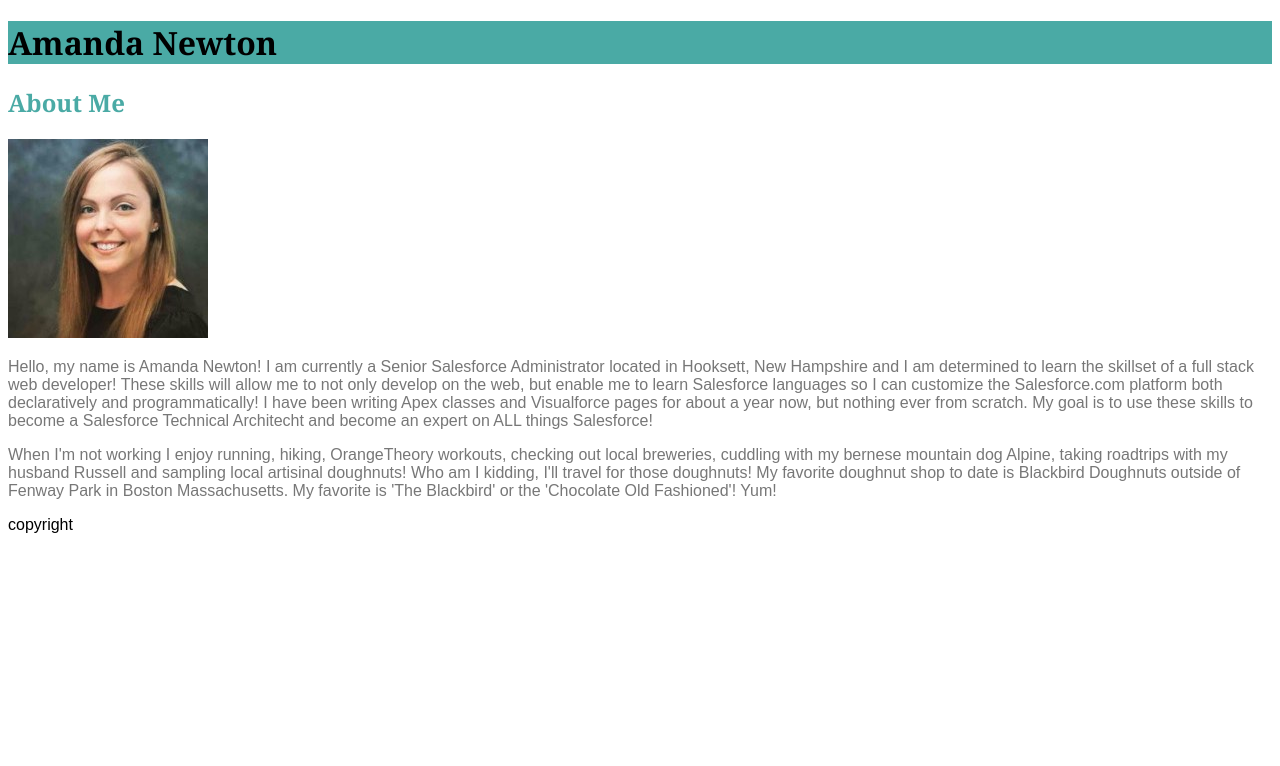
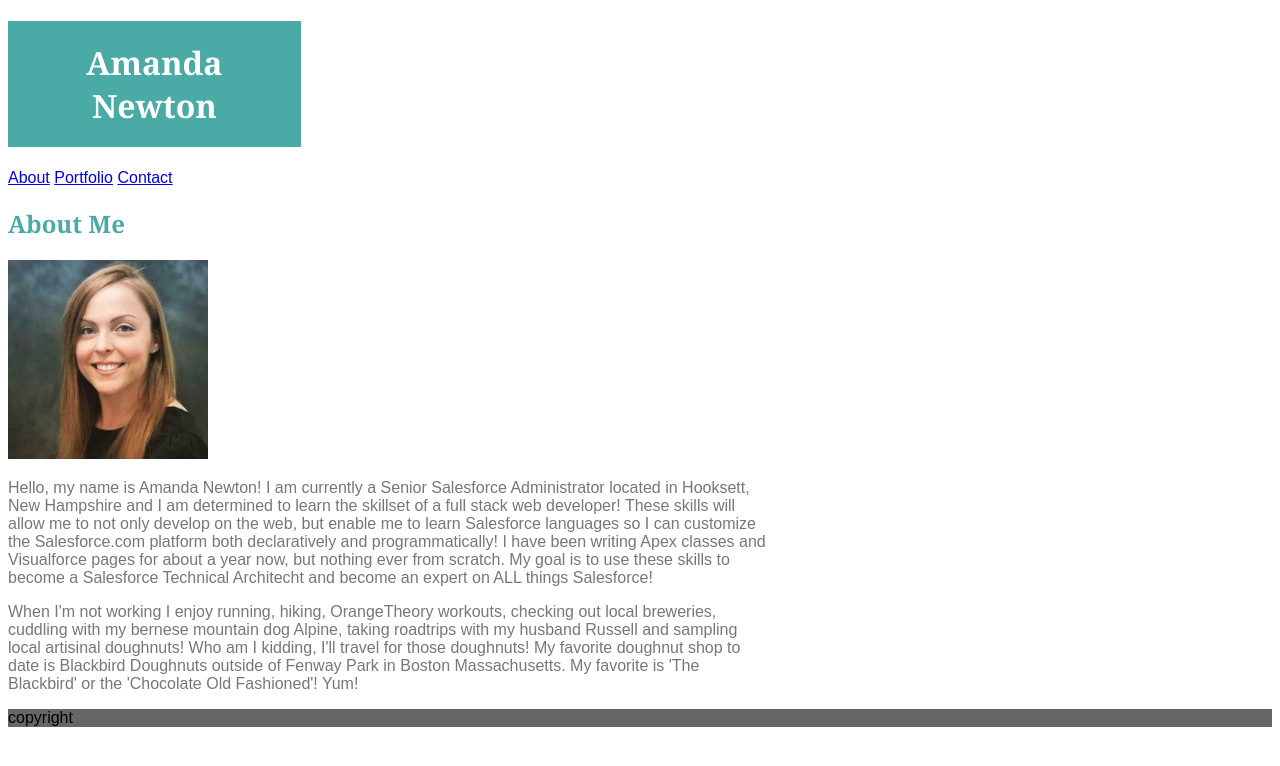
Before and after one commit to amandanewton/Basic-Portfolio, a plain HTML site: page index.html in a window 1280 px wide. Drawn offline with Linux system fonts and the light colour scheme; a script that the page names is missing.

Commit message:
updated all pages

```diff
--- a/assets/css/style.css
+++ b/assets/css/style.css
@@ -1,6 +1,21 @@
+header{
+    background-color: #ffffff;
+    border-color: #cccccc;
+}
+
+footer{
+    background-color: #666666;
+    border-top-color: #4aaaa5;
+    border-width: 30%;
+}
+
 h1{
     background-color: #4aaaa5;
     font-family: 'Georgia', Times, Times New Roman, serif;
+    padding: 20px;
+    width: 20%;
+    text-align: center;
+    color: #ffffff;
 }
 
 h2{
@@ -17,3 +32,7 @@ body{
     border-color: #dddddd;
     font-family: 'Arial', 'Helvetica Neue', Helvetica, sans-serif;
 }
+
+.maincontent{
+    width: 60%;
+}
--- a/index.html
+++ b/index.html
@@ -11,12 +11,16 @@
 <body>
     <header>
         <h1>Amanda Newton</h1>
+        <a href="./index.html">About</a>
+        <a href="./portfolio.html">Portfolio</a>
+        <a href="./contact.html">Contact</a>
    </header>
-    <h2>About Me</h2>
-    <img src="assets/images/amandanewton.png" alt="">
-    <p>Hello, my name is Amanda Newton! I am currently a Senior Salesforce Administrator located in Hooksett, New Hampshire and I am determined to learn the skillset of a full stack web developer! These skills will allow me to not only develop on the web, but enable me to learn Salesforce languages so I can customize the Salesforce.com platform both declaratively and programmatically! I have been writing Apex classes and Visualforce pages for about a year now, but nothing ever from scratch. My goal is to use these skills to become a Salesforce Technical Architecht and become an expert on ALL things Salesforce!</p>
-    <p>When I'm not working I enjoy running, hiking, OrangeTheory workouts, checking out local breweries, cuddling with my bernese mountain dog Alpine, taking roadtrips with my husband Russell and sampling local artisinal doughnuts! Who am I kidding, I'll travel for those doughnuts! My favorite doughnut shop to date is Blackbird Doughnuts outside of Fenway Park in Boston Massachusetts. My favorite is 'The Blackbird' or the 'Chocolate Old Fashioned'! Yum!</p>
-
+   <div class="maincontent">
+        <h2>About Me</h2>
+        <img src="assets/images/amandanewton.png" alt="">
+        <p>Hello, my name is Amanda Newton! I am currently a Senior Salesforce Administrator located in Hooksett, New Hampshire and I am determined to learn the skillset of a full stack web developer! These skills will allow me to not only develop on the web, but enable me to learn Salesforce languages so I can customize the Salesforce.com platform both declaratively and programmatically! I have been writing Apex classes and Visualforce pages for about a year now, but nothing ever from scratch. My goal is to use these skills to become a Salesforce Technical Architecht and become an expert on ALL things Salesforce!</p>
+        <p>When I'm not working I enjoy running, hiking, OrangeTheory workouts, checking out local breweries, cuddling with my bernese mountain dog Alpine, taking roadtrips with my husband Russell and sampling local artisinal doughnuts! Who am I kidding, I'll travel for those doughnuts! My favorite doughnut shop to date is Blackbird Doughnuts outside of Fenway Park in Boston Massachusetts. My favorite is 'The Blackbird' or the 'Chocolate Old Fashioned'! Yum!</p>
+    </div>
     <footer>
         copyright
     </footer>
```
Also changed, not shown: contact.html (+5 -0 lines), portfolio.html (+6 -1 lines).
